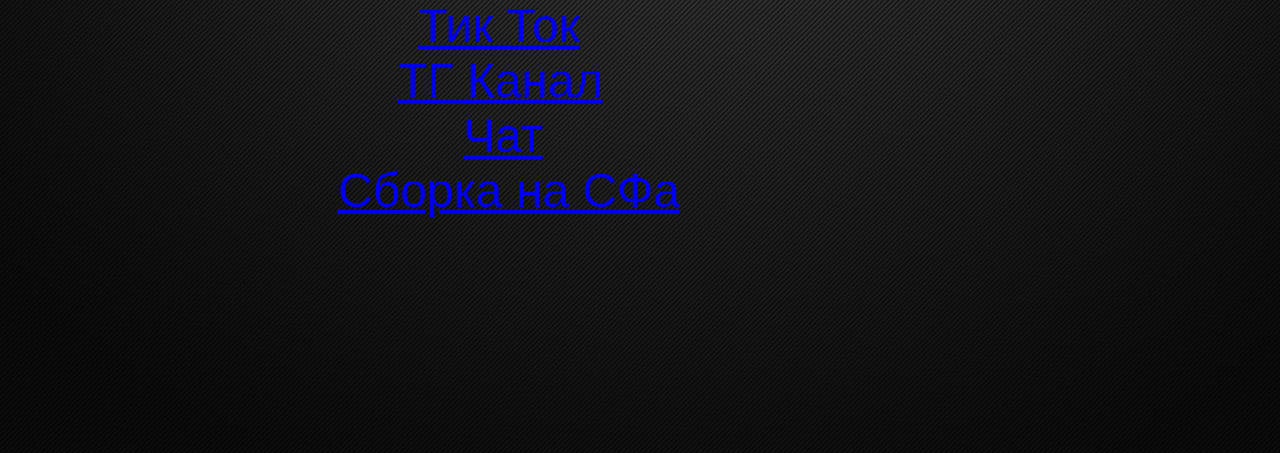
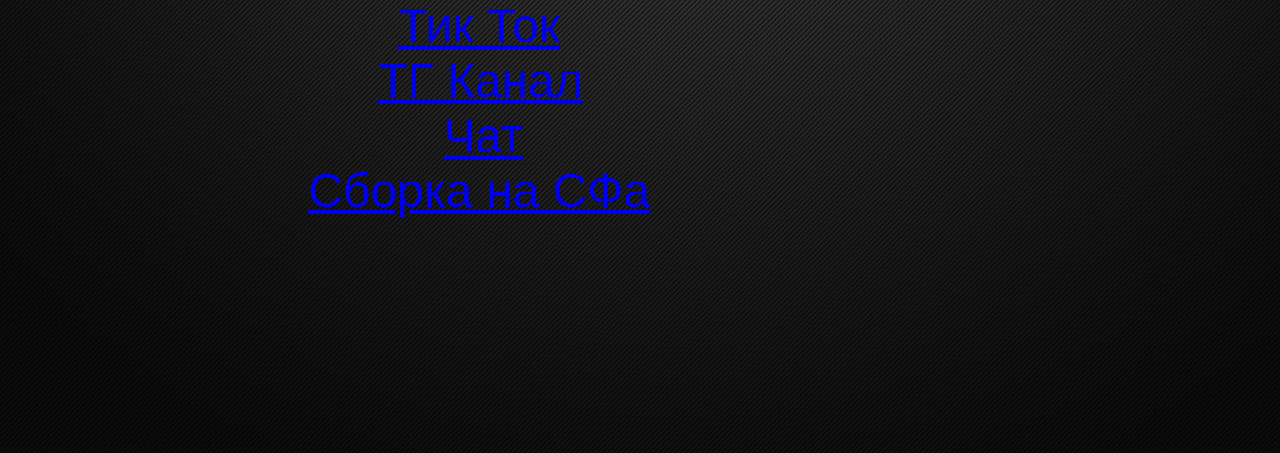
Before and after one commit to qwegod/papa-getto-mobile, a plain HTML site: page index.html in a window 1280 px wide. Shown: the part 347-800 px from the top of the page. Drawn offline with Linux system fonts and the light colour scheme.

Commit message:
Update index.html

```diff
--- a/index.html
+++ b/index.html
@@ -73,16 +73,16 @@
 </html>
 	<a href="https://www.tiktok.com/@papa_getto" style="display: block; position: relative;
 	top:  0px;
-	left: 410px; font-size: 3em">Тик Ток</a>
+	left: 390px; font-size: 3em">Тик Ток</a>
 	<a href="https://t.me/papagetto" style="display: block; position: relative;
 	top:  0px;
-	left: 390px; font-size: 3em">ТГ Канал</a>
+	left: 370px; font-size: 3em">ТГ Канал</a>
 	<a href="https://t.me/+cUSVocT8K6k4ODky" style="display: block; position: relative;
 	top:  0px;
-	left: 455px; font-size: 3em">Чат</a>
+	left: 435px; font-size: 3em">Чат</a>
 	<a href="https://steamcommunity.com/sharedfiles/filedetails/?id=2948099220" style="display: block; position: relative;
 	top:  0px;
-	left: 330px; font-size: 3em">Сборка на СФа</a>
+	left: 300px; font-size: 3em">Сборка на СФа</a>
 
 </div>
 
```
